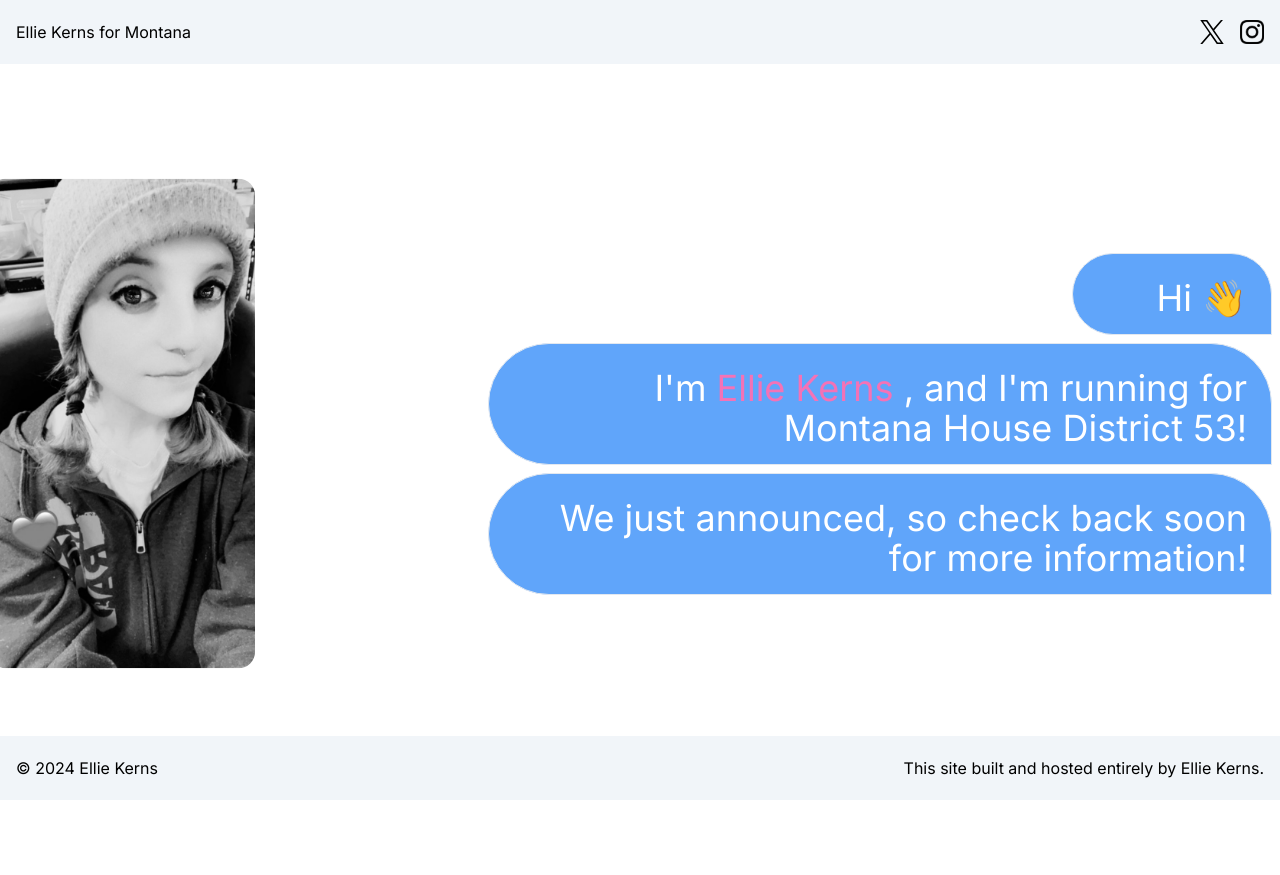
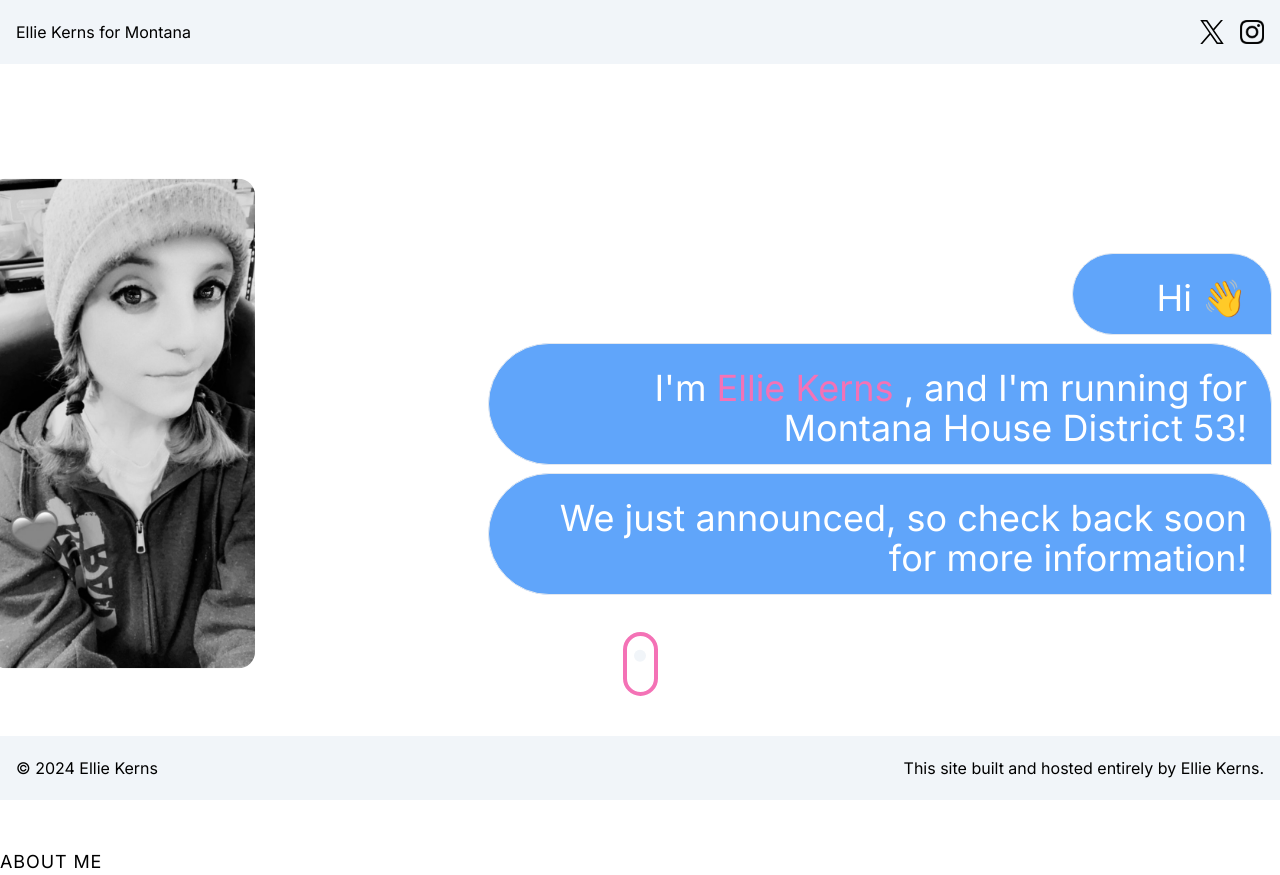
Before and after one commit to biohackerellie/epklabs-monorepo, a Next.js app: page / in a window 1280 px wide. Before the commit the page ends 824 px from the top, so only its background shows below. Built offline with nearby package versions, Linux system fonts and the light colour scheme.

Commit message:
updated about

```diff
--- a/src/app/page.tsx
+++ b/src/app/page.tsx
@@ -1,6 +1,7 @@
 'use client';
 import { motion } from 'framer-motion';
 import Hero from '@/components/Hero';
+import About from '@/components/About';
 import Image from 'next/image';
 
 export default function Home() {
@@ -13,6 +14,7 @@ export default function Home() {
 			<div className='bg-cover bg-no-repeat bg-center'>
 				<Hero />
 			</div>
+			<About />
 		</motion.div>
 	);
 }
--- /dev/null
+++ b/src/components/About.tsx
@@ -0,0 +1,21 @@
+'use client';
+
+import React from 'react';
+import { Tilt } from 'react-tilt';
+import { motion } from 'framer-motion';
+import { fadeIn, textVariant } from '@/lib/motion';
+import SectionWrapper from '@/lib/sectionWrapper';
+
+const About = () => {
+	return (
+		<>
+			<motion.div variants={textVariant()}>
+				<p className='sm:text-[18px] text-[14px] text-black uppercase tracking-wider'>
+					About me
+				</p>
+			</motion.div>
+		</>
+	);
+};
+
+export default SectionWrapper({ Component: About, idName: 'about' });
--- a/src/components/Hero.tsx
+++ b/src/components/Hero.tsx
@@ -70,6 +70,23 @@ const Hero = () => {
 						</div>
 					</motion.div>
 				</div>
+				<div className='absolute xs:bottom-10 bottom-32 w-full flex justify-center items-center'>
+					<a href='about'>
+						<div className='w-[35px] h-[64px] rounded-3xl border-4 border-pink-400 flex justify-center items-start p02'>
+							<motion.div
+								animate={{
+									y: [0, 24, 0],
+								}}
+								transition={{
+									duration: 1.5,
+									repeat: Infinity,
+									repeatType: 'loop',
+								}}
+								className='w-3 h-3 rounded-full bg-secondary mb-1'
+							/>
+						</div>
+					</a>
+				</div>
 			</div>
 		</section>
 	);
--- a/src/lib/motion.ts
+++ b/src/lib/motion.ts
@@ -1,4 +1,4 @@
-export const textVariant = (delay: number) => {
+export const textVariant = (delay?: number) => {
 	return {
 		hidden: {
 			y: -50,
```
Also changed, not shown: src/components/test.mdx (added).
